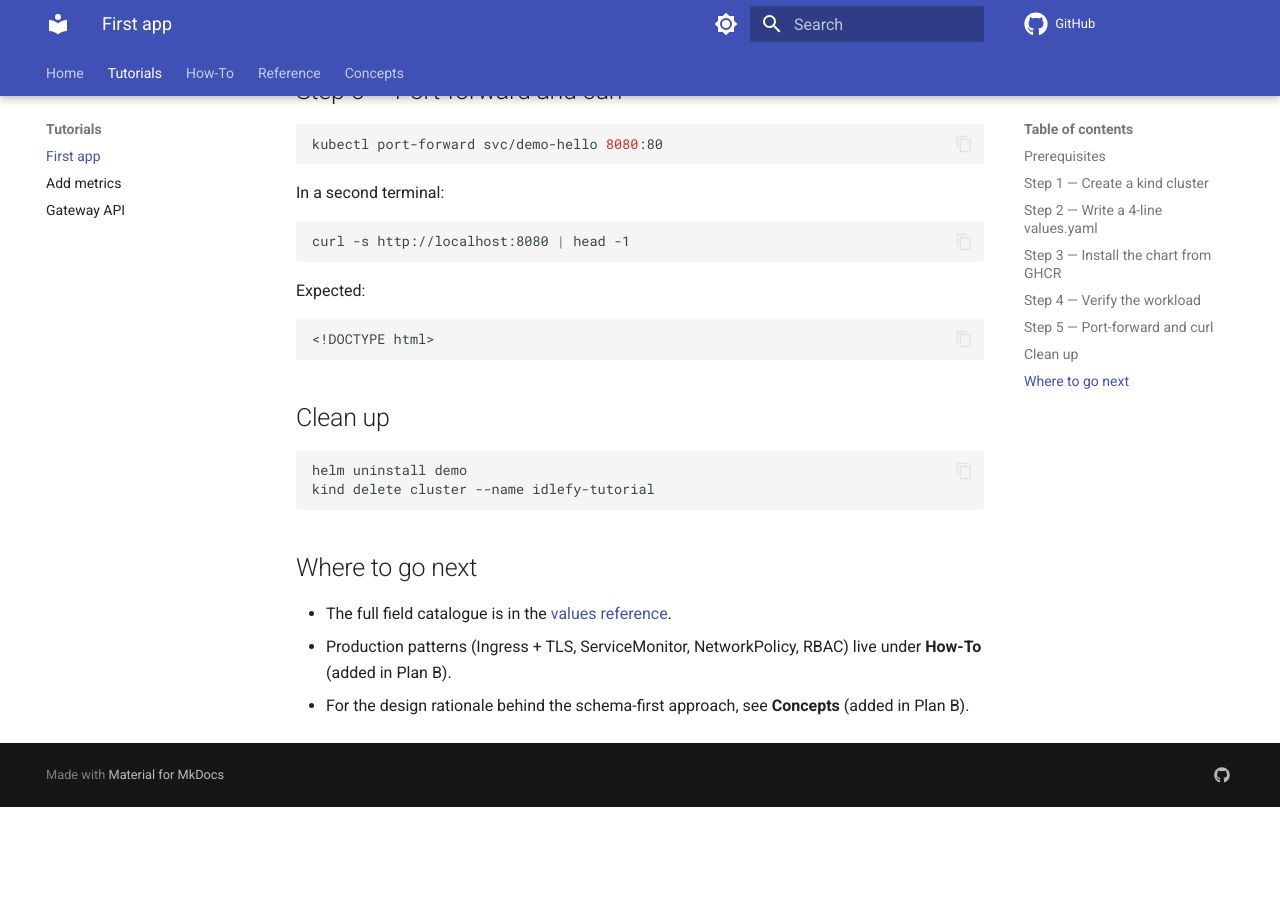
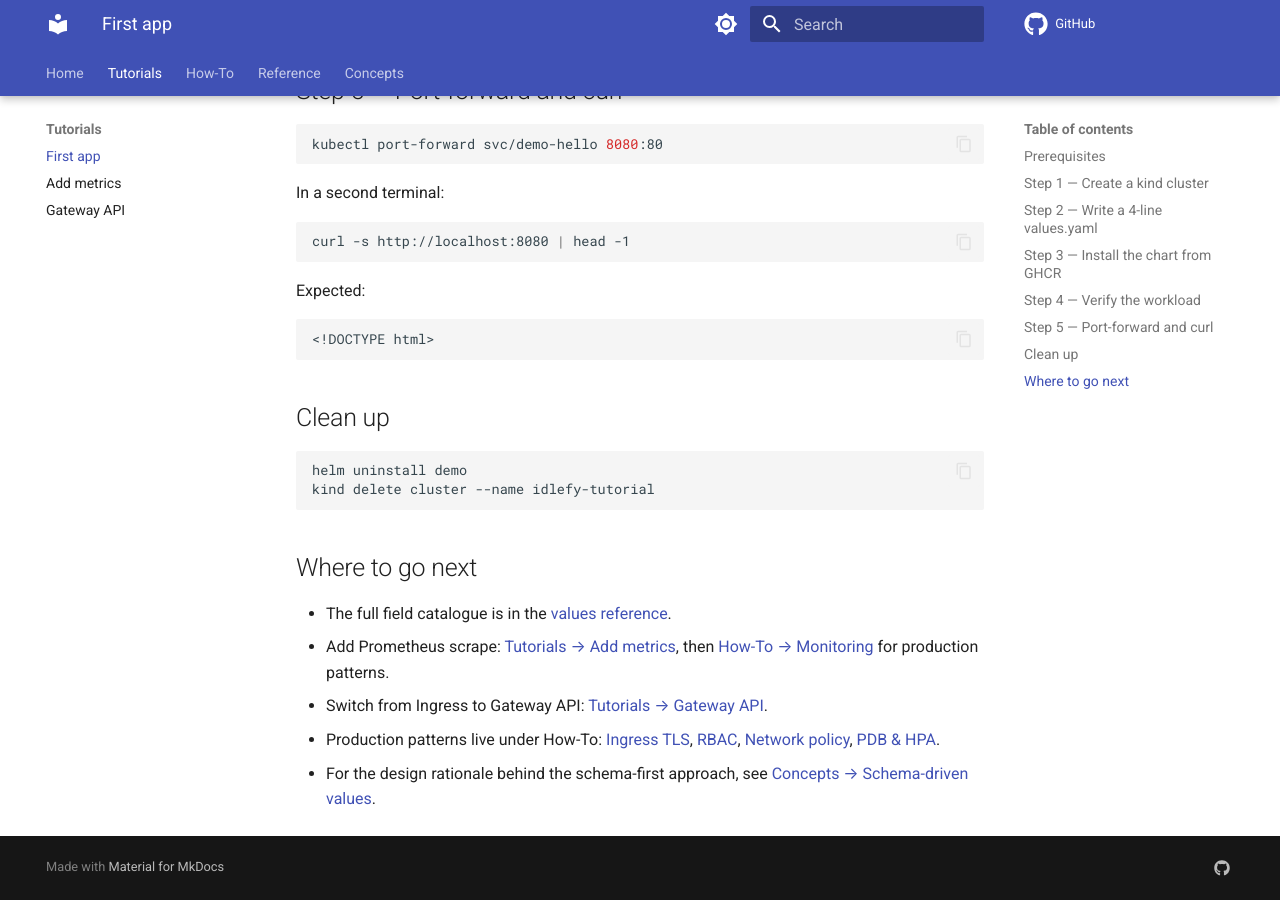
Before and after one commit to idlefy/idlefy-universal, an MkDocs documentation site: the page built from docs/tutorials/your-first-app.md, in a window 1280 px wide and 900 px high, scrolled down 2285 px. Built offline with MkDocs 1.6.1 and Material for MkDocs 9.7.7, drawn with Linux system fonts in a browser that asks for light colours; comment, search, counter and statistics services are not loaded; before the commit the page ends 3092 px from its top, so only the background shows below that.

Commit message:
docs: add Diátaxis boundary audit script + tutorial forward-links
Co-Authored-By: Claude Opus 4.7 <noreply@anthropic.com>

```diff
--- a/docs/tutorials/gateway-api.md
+++ b/docs/tutorials/gateway-api.md
@@ -122,5 +122,8 @@ Expected: `<!DOCTYPE html>`.
 
 - For per-route patterns (header matching, weighted backends, redirects)
   see the [HTTPRoute spec on gateway-api.sigs.k8s.io](https://gateway-api.sigs.k8s.io/api-types/httproute/).
+- For TLS termination with cert-manager, see
+  [How-To → Ingress TLS](../how-to/ingress-tls.md) (Ingress-based; Gateway
+  TLS uses Listener configuration on the Gateway resource itself).
 - The full reference for `httpRoutes` is at
   [Reference → values](../reference/values.md#httproutes).
--- a/docs/tutorials/your-first-app.md
+++ b/docs/tutorials/your-first-app.md
@@ -117,5 +117,7 @@ kind delete cluster --name idlefy-tutorial
 ## Where to go next
 
 - The full field catalogue is in the [values reference](../reference/values.md).
-- Production patterns (Ingress + TLS, ServiceMonitor, NetworkPolicy, RBAC) live under **How-To** (added in Plan B).
-- For the design rationale behind the schema-first approach, see **Concepts** (added in Plan B).
+- Add Prometheus scrape: [Tutorials → Add metrics](add-metrics.md), then [How-To → Monitoring](../how-to/monitoring.md) for production patterns.
+- Switch from Ingress to Gateway API: [Tutorials → Gateway API](gateway-api.md).
+- Production patterns live under How-To: [Ingress TLS](../how-to/ingress-tls.md), [RBAC](../how-to/rbac.md), [Network policy](../how-to/network-policy.md), [PDB & HPA](../how-to/pdb-hpa.md).
+- For the design rationale behind the schema-first approach, see [Concepts → Schema-driven values](../concepts/schema-driven-values.md).
```
Also changed, not shown: 1 other file.
